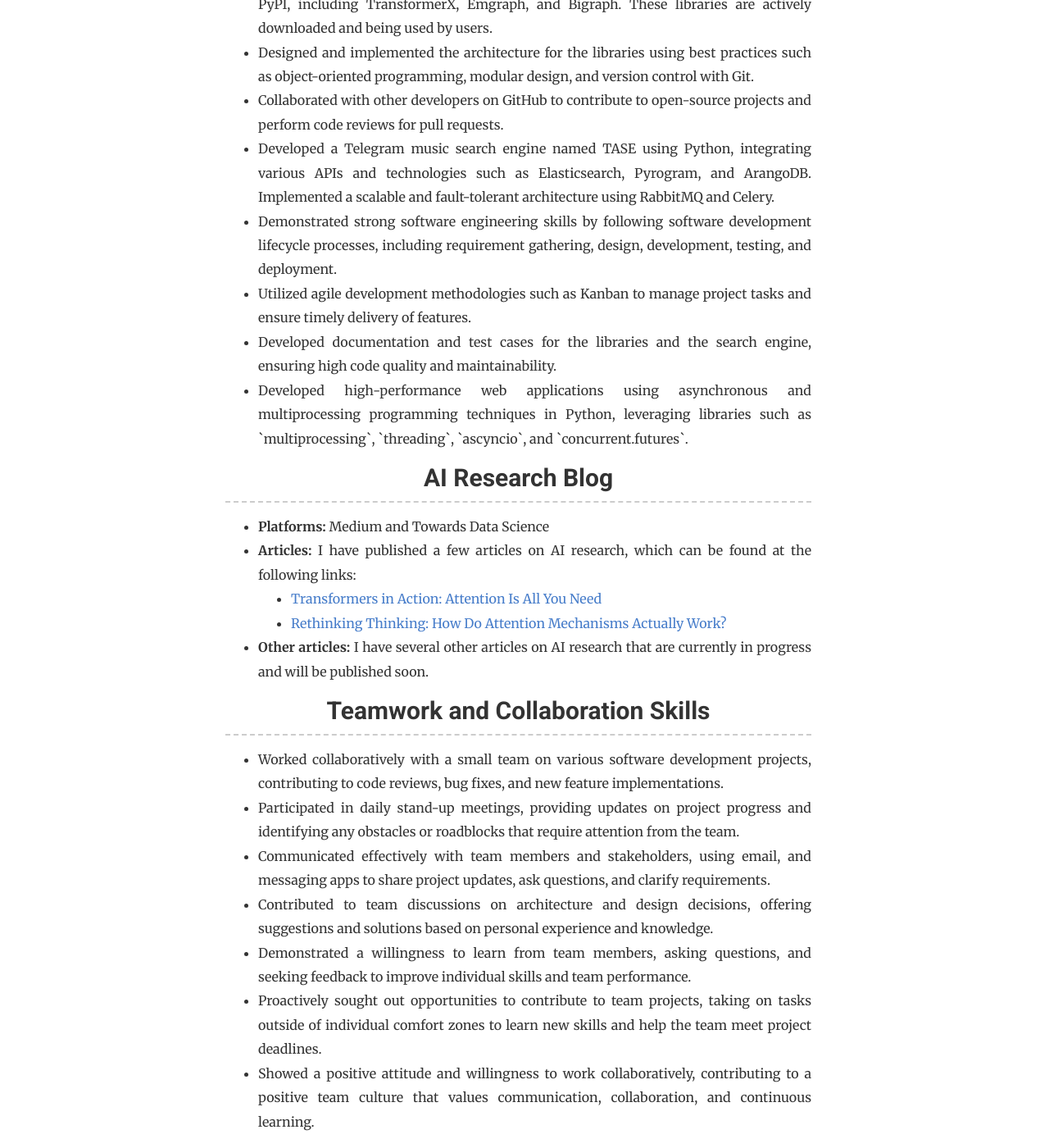
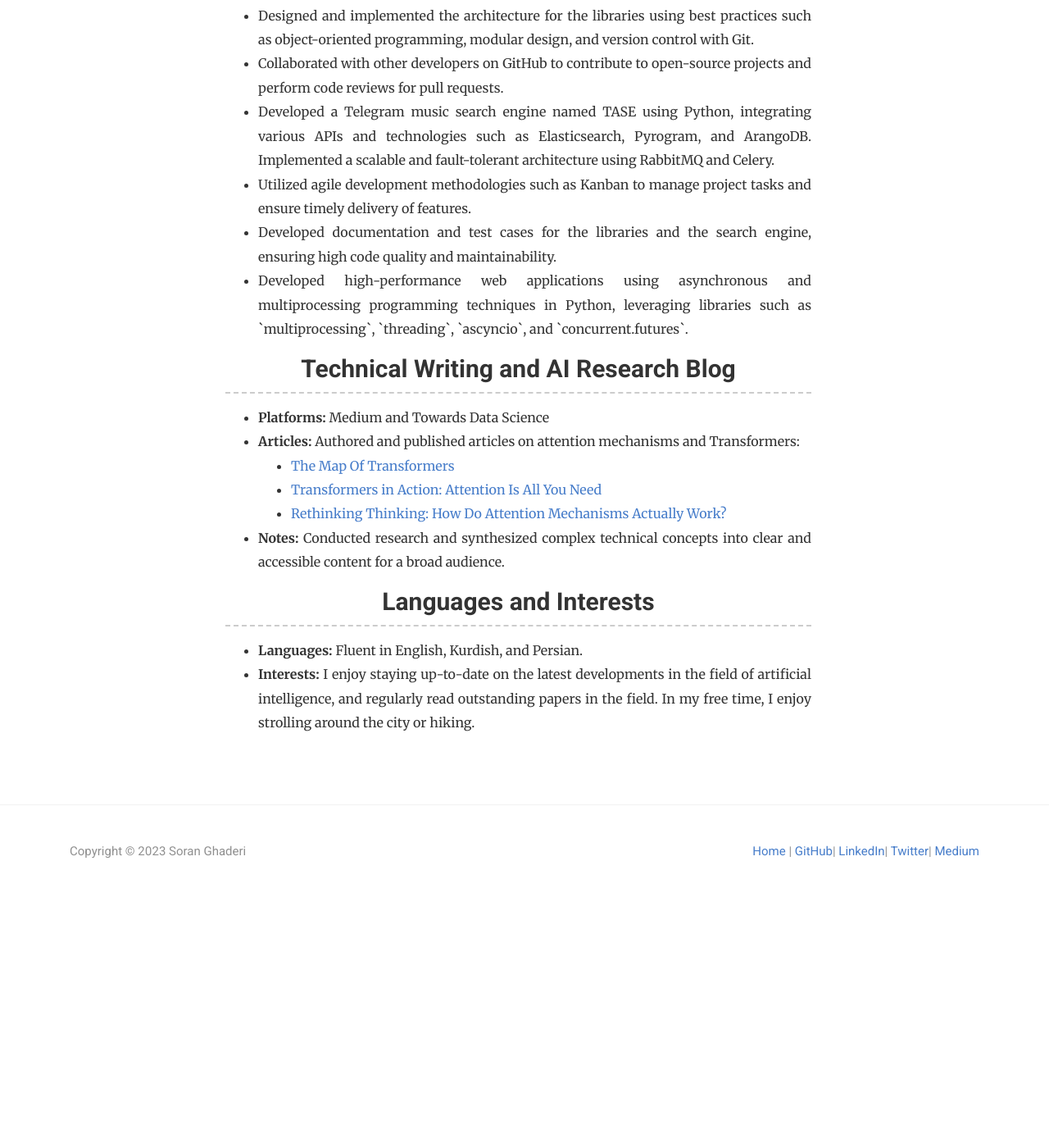
Before and after one commit to soran-ghaderi/soran-ghaderi.github.io, a Jekyll site: the page built from _pages/skills.html, in a window 1280 px wide and 1400 px high, scrolled down 3069 px. Shown: the whole window at 82% size. Built offline with Jekyll 4.4.1, drawn with Linux system fonts in a browser that asks for light colours; nearby versions of some CDN libraries; after the commit the page ends 4193 px from its top, so only the background shows below that.

Commit message:
doc: Update resume (skills.html)

```diff
--- a/_pages/skills.html
+++ b/_pages/skills.html
@@ -17,7 +17,6 @@ comments: false
         in this exciting field.</p>
 
     <h3>Machine learning</h3>
-    <h4>Experience</h4>
     <h4>Computer vision</h4>
     <ul>
         <li><b>YOLO 3 for car detection and object localization</b>, Joseph Redmon, Santosh Divvala, Ross Girshick, Ali Farhadi - You
@@ -102,8 +101,6 @@ comments: false
         <li>Developed a Telegram music search engine named TASE using Python, integrating various APIs and technologies
             such as Elasticsearch, Pyrogram, and ArangoDB. Implemented a scalable and fault-tolerant architecture
             using RabbitMQ and Celery.</li>
-        <li>Demonstrated strong software engineering skills by following software development lifecycle processes,
-            including requirement gathering, design, development, testing, and deployment.</li>
         <li>Utilized agile development methodologies such as Kanban to manage project tasks and ensure timely delivery
             of features.</li>
         <li>Developed documentation and test cases for the libraries and the search engine, ensuring high code quality
@@ -112,35 +109,21 @@ comments: false
             Python, leveraging libraries such as `multiprocessing`, `threading`, `ascyncio`, and `concurrent.futures`.</li>
     </ul>
 
-    <h3>AI Research Blog</h3>
+    <h3>Technical Writing and AI Research Blog</h3>
     <ul>
         <li><b>Platforms:</b> Medium and Towards Data Science</li>
-        <li><b>Articles:</b> I have published a few articles on AI research, which can be found at the following links:
+        <li><b>Articles:</b> Authored and published articles on attention mechanisms and Transformers:
             <ul>
-                <li><a href="https://towardsdatascience.com/transformers-in-action-attention-is-all-you-need-ac10338a023a">
-                    Transformers in Action: Attention Is All You Need</a></li>
+                <li><a href="https://towardsdatascience.com/the-map-of-transformers-e14952226398">
+                    The Map Of Transformers</a></li>
+                <li>
+                    <a href="https://towardsdatascience.com/transformers-in-action-attention-is-all-you-need-ac10338a023a">
+                        Transformers in Action: Attention Is All You Need</a></li>
                 <li><a href="https://towardsdatascience.com/rethinking-thinking-how-do-attention-mechanisms-actually-work-a6f67d313f99">
                     Rethinking Thinking: How Do Attention Mechanisms Actually Work?</a></li>
             </ul>
         </li>
-        <li><b>Other articles:</b> I have several other articles on AI research that are currently in progress and will be published soon.</li>
-    </ul>
-    <h3>Teamwork and Collaboration Skills</h3>
-    <ul>
-        <li>Worked collaboratively with a small team on various software development projects, contributing to code
-            reviews, bug fixes, and new feature implementations.</li>
-        <li>Participated in daily stand-up meetings, providing updates on project progress and identifying any
-            obstacles or roadblocks that require attention from the team.</li>
-        <li>Communicated effectively with team members and stakeholders, using email, and messaging apps to share
-            project updates, ask questions, and clarify requirements.</li>
-        <li>Contributed to team discussions on architecture and design decisions, offering suggestions and solutions
-            based on personal experience and knowledge.</li>
-        <li>Demonstrated a willingness to learn from team members, asking questions, and seeking feedback to improve
-            individual skills and team performance.</li>
-        <li>Proactively sought out opportunities to contribute to team projects, taking on tasks outside of individual
-            comfort zones to learn new skills and help the team meet project deadlines.</li>
-        <li>Showed a positive attitude and willingness to work collaboratively, contributing to a positive team culture
-            that values communication, collaboration, and continuous learning.</li>
+        <li><b>Notes:</b> Conducted research and synthesized complex technical concepts into clear and accessible content for a broad audience.</li>
     </ul>
     <h3>Languages and Interests</h3>
     <ul>
```
